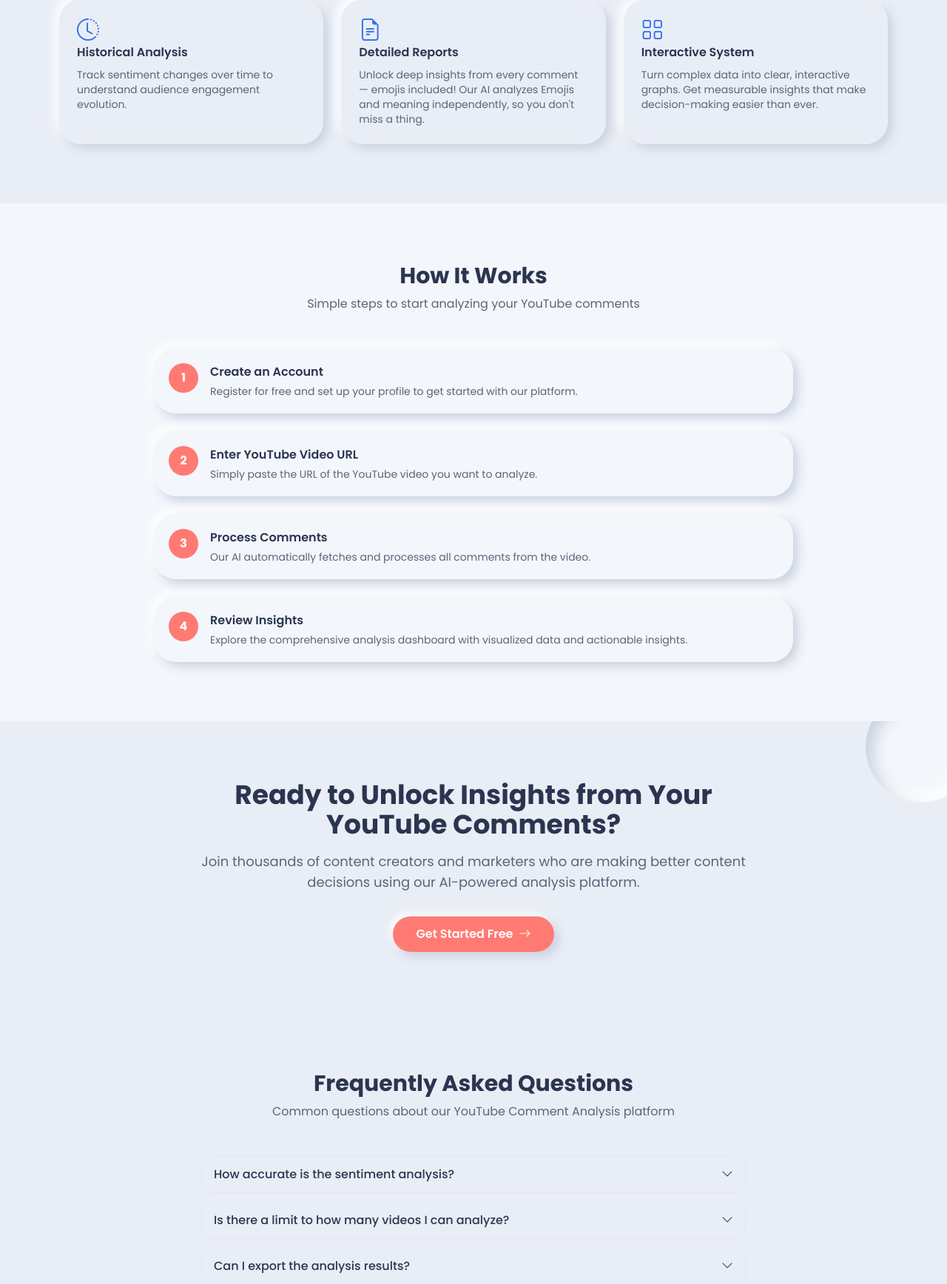
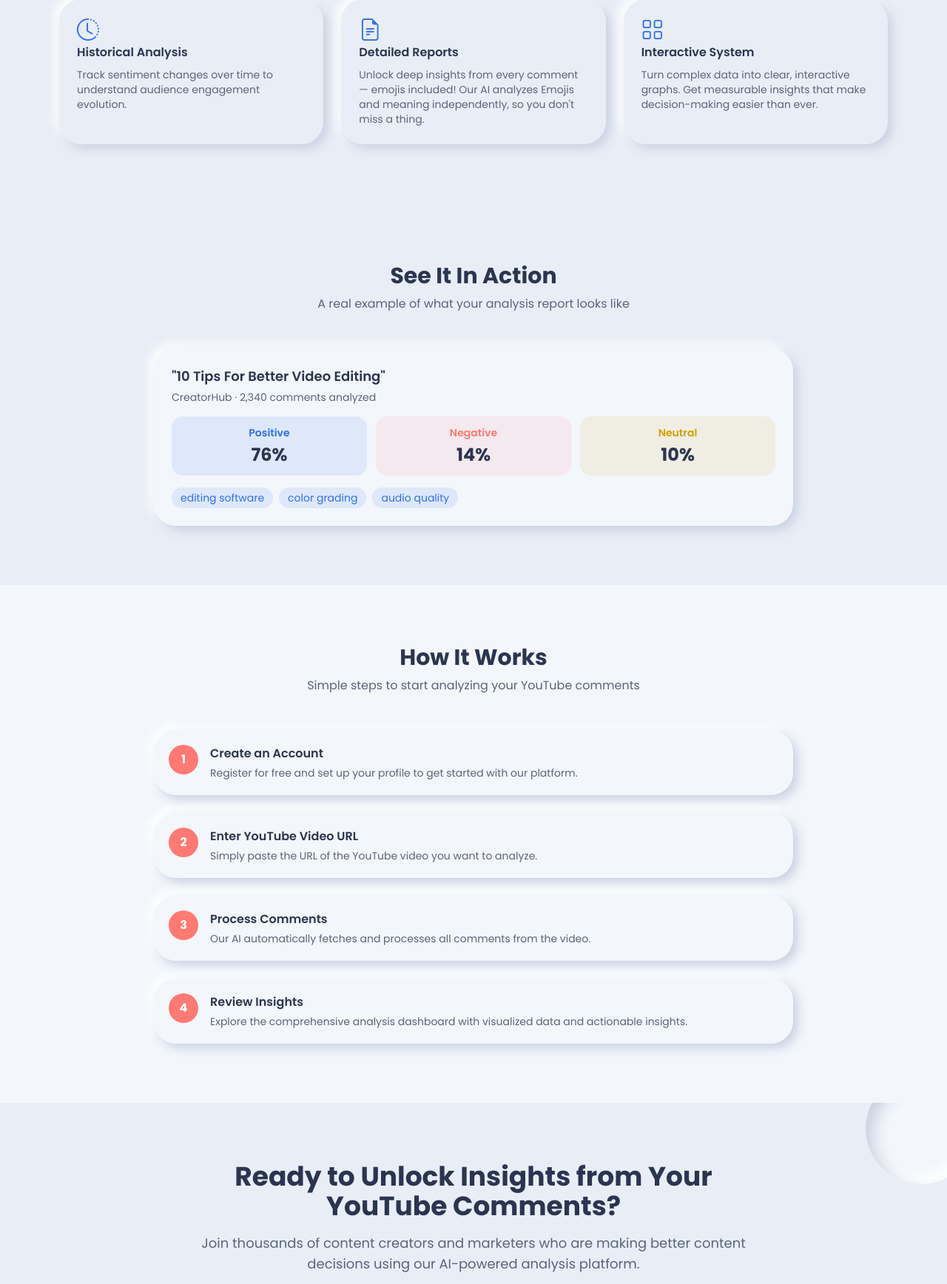
Before and after one commit to SM649/Intelligent-Youtube-Comment-Analyzer, a Flask app: page / in a window 1280 px wide. Shown: the part 1201-2937 px from the top of the page at 74% size. Run offline with Flask 3, Linux system fonts and the light colour scheme; parts of the project's set-up code (start-up, migrations or seed data) failed here and were passed over; some libraries are stand-ins or nearby versions.

Commit message:
Add sample results showcase section to landing page

```diff
--- a/templates/landing.html
+++ b/templates/landing.html
@@ -66,6 +66,38 @@
         <i class="bi bi-grid text-3xl text-primary mb-3"></i>
         <h4 class="font-semibold mb-2">Interactive System</h4>
         <p class="text-sm text-text-muted">Turn complex data into clear, interactive graphs. Get measurable insights that make decision-making easier than ever.</p>
+      </div>
+    </div>
+  </div>
+</section>
+
+<section class="py-20 bg-app-bg" id="sample-results">
+  <div class="max-w-4xl mx-auto px-4">
+    <div class="text-center max-w-2xl mx-auto mb-12" data-aos="fade-up">
+      <h2 class="text-3xl font-bold mb-2">See It In Action</h2>
+      <p class="text-text-muted">A real example of what your analysis report looks like</p>
+    </div>
+    <div class="rounded-brand-lg shadow-card-base bg-surface p-6" data-aos="fade-up" data-aos-delay="100">
+      <h5 class="font-semibold text-lg mb-1">"10 Tips For Better Video Editing"</h5>
+      <p class="text-sm text-text-muted mb-4">CreatorHub · 2,340 comments analyzed</p>
+      <div class="grid grid-cols-3 gap-3 mb-4">
+        <div class="rounded-brand-md bg-positive/10 p-3 text-center">
+          <h6 class="text-positive font-semibold text-sm mb-1">Positive</h6>
+          <p class="text-2xl font-bold m-0">76%</p>
+        </div>
+        <div class="rounded-brand-md bg-negative/10 p-3 text-center">
+          <h6 class="text-negative font-semibold text-sm mb-1">Negative</h6>
+          <p class="text-2xl font-bold m-0">14%</p>
+        </div>
+        <div class="rounded-brand-md bg-neutral/10 p-3 text-center">
+          <h6 class="text-neutral font-semibold text-sm mb-1">Neutral</h6>
+          <p class="text-2xl font-bold m-0">10%</p>
+        </div>
+      </div>
+      <div class="flex flex-wrap gap-2">
+        <span class="px-3 py-1 rounded-full bg-primary/10 text-primary text-sm">editing software</span>
+        <span class="px-3 py-1 rounded-full bg-primary/10 text-primary text-sm">color grading</span>
+        <span class="px-3 py-1 rounded-full bg-primary/10 text-primary text-sm">audio quality</span>
       </div>
     </div>
   </div>
```
